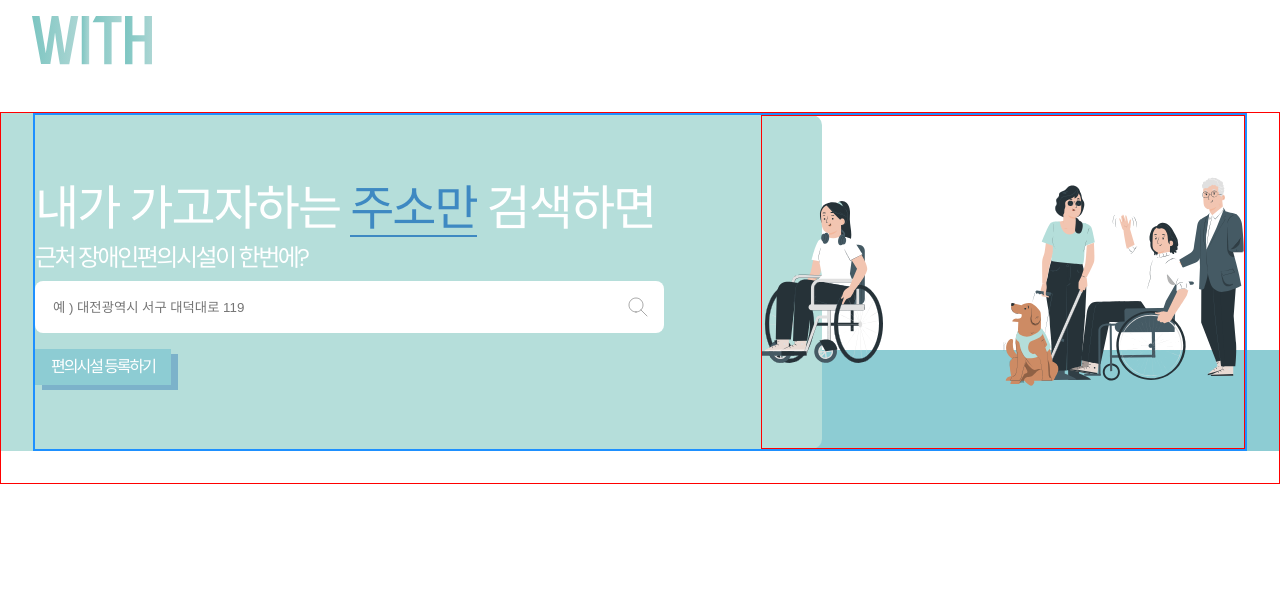
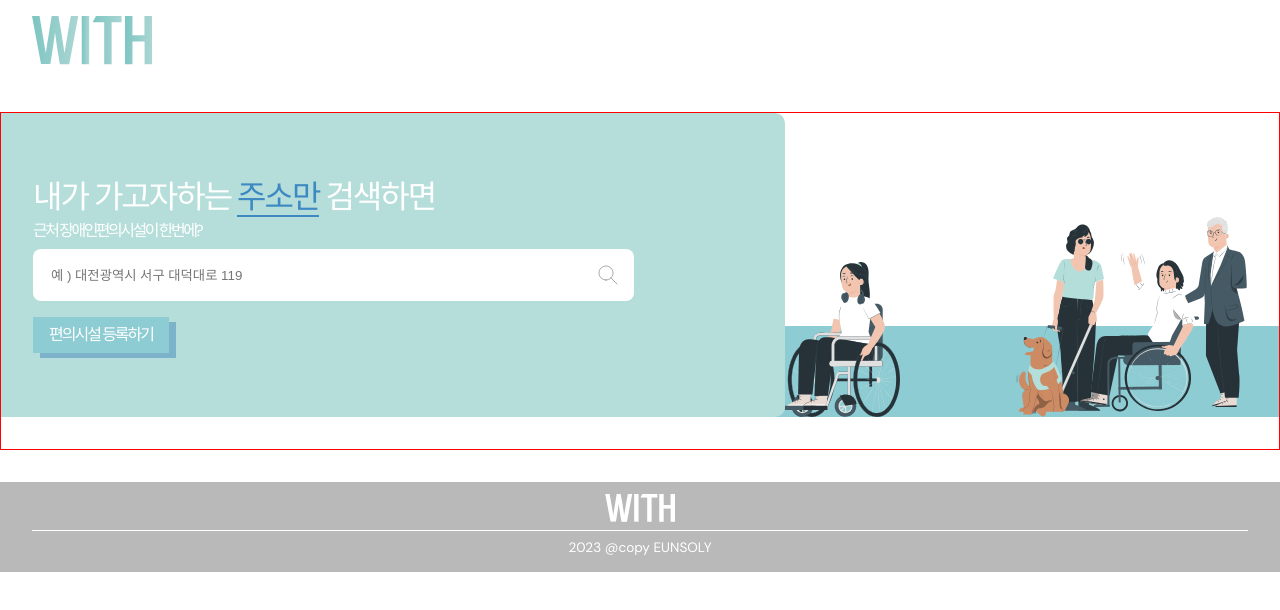
Before and after one commit to EUNSOLY/Project04_React, a React (Create React App) app: page / in a window 1280 px wide. Shown: the top 610 px of the page. Built offline with nearby package versions, Linux system fonts and the light colour scheme; a web font is replaced by a local one.

Commit message:
23.04.24 리액트 프로젝트 1일차

```diff
--- a/package.json
+++ b/package.json
@@ -10,6 +10,7 @@
     "react-dom": "^18.2.0",
     "react-router-dom": "^6.10.0",
     "react-scripts": "5.0.1",
+    "swiper": "^9.2.4",
     "web-vitals": "^2.1.4"
   },
   "scripts": {
--- a/src/App.jsx
+++ b/src/App.jsx
@@ -5,6 +5,7 @@ import "./css/App.css";
 
 import Header from "./pages/Header";
 import Main from "./pages/Main";
+import Footer from "./pages/Footer";
 function App() {
   return (
     <div className="App">
@@ -13,6 +14,7 @@ function App() {
         <Route path="/" element={<Main />}></Route>
         <Route path="/*" element={<div>페이지가 없습니다.</div>}></Route>
       </Routes>
+      <Footer />
     </div>
   );
 }
--- a/src/css/App.css
+++ b/src/css/App.css
@@ -63,7 +63,6 @@ img {
 .MainBanner .inner {
   display: flex;
   position: relative;
-  border: 2px solid dodgerblue;
 }
 
 .MainBanner .left {
@@ -79,14 +78,14 @@ img {
 }
 .MainBanner .textCon h2 {
   font-family: "KimjungchulGothic-Bold";
-  font-size: 3rem;
+  font-size: 2rem;
 }
 .MainBanner .textCon h2 span {
   color: var(--colorP4);
   border-bottom: 2px solid var(--colorP4);
 }
 .MainBanner .textCon p {
-  font-size: 1.5rem;
+  font-size: 1rem;
   letter-spacing: -2.5px;
   padding-top: 0.25rem;
 }
@@ -117,25 +116,75 @@ img {
   background-color: var(--colorP3);
   margin-top: 1rem;
   box-shadow: 7px 5px 0px #7cb2ca;
+  font-size: 1rem;
 }
 .MainBanner .imgCon {
-  border: 1px solid red;
+  width: 40%;
+  position: relative;
+  /* background-size: contain; */
+}
+
+.MainBanner .imgCon img {
   position: absolute;
   bottom: 0;
-  display: flex;
-  justify-content: space-between;
+}
+
+.MainBanner .imgCon .img1 {
+  width: 25%;
+  left: 0;
+}
+
+.MainBanner .imgCon .img2 {
   right: 0;
-  width: 40%;
-  height: 100%;
-}
-.MainBanner .imgCon img {
-  width: 25%;
-}
-.MainBanner .imgCon .img1 {
-}
-.MainBanner .imgCon .img2 {
   width: 50%;
 }
 
-@media (max-width: 800px) {
+.Footer {
+  height: 90px;
+  background-color: #bab9b9;
+  padding: 0.5rem 0;
+  color: #fff;
+  font-size: 0.85rem;
 }
+.Footer .inner {
+  display: flex;
+  flex-wrap: wrap;
+  justify-content: center;
+}
+.Footer .imgCon {
+  width: 70px;
+  padding: 0.25rem 0 0.5rem;
+}
+
+.Footer .inner > p {
+  width: 100%;
+  text-align: center;
+  letter-spacing: 0px;
+}
+.Footer .inner > p:first-of-type {
+  border-top: 1px solid #fff;
+  padding: 0.25rem 0;
+}
+/* 다현언니 */
+.mySwiper {
+  border: 1px solid red;
+  height: 500px;
+}
+.swiper-pagination.swiper-pagination-bullets.swiper-pagination-horizontal {
+  border: 5px solid dodgerblue;
+  top: 50%;
+  bottom: auto;
+  width: 200px;
+  right: -10px;
+  left: auto;
+  transform: rotate(90deg);
+}
+
+@media (max-width: 880px) {
+  .MainBanner .left {
+    width: 100%;
+  }
+  .MainBanner .imgCon {
+    display: none;
+  }
+}
--- /dev/null
+++ b/src/pages/Footer.jsx
@@ -0,0 +1,15 @@
+function Footer() {
+  return (
+    <footer className="Footer">
+      <div className="inner mw">
+        <div className="imgCon">
+          <img src={`${process.env.PUBLIC_URL}/img/logoW.svg`} alt="logo" />
+        </div>
+        <p></p>
+        <p>2023 @copy EUNSOLY</p>
+      </div>
+    </footer>
+  );
+}
+
+export default Footer;
--- a/src/pages/Main.jsx
+++ b/src/pages/Main.jsx
@@ -1,4 +1,5 @@
 import MainBanner from "./MainBanner";
+
 function Main() {
   return (
     <section className="Main">
--- a/src/pages/MainBanner.jsx
+++ b/src/pages/MainBanner.jsx
@@ -18,6 +18,7 @@ function MainBanner() {
             </label>
             <Link to="/input">편의시설 등록하기</Link>
           </div>
+        </div>
         <div className="imgCon">
           <img
             src={`${process.env.PUBLIC_URL}/img/People.svg`}
@@ -31,7 +32,6 @@ function MainBanner() {
           />
         </div>
       </div>
-      </div>
     </section>
   );
 }
```
Also changed, not shown: src/pages/Slider.jsx (added, +23 -0 lines), 1 other file (tests, documents, lock files or other folders). Lines whose indentation alone changed are shown as unchanged.
